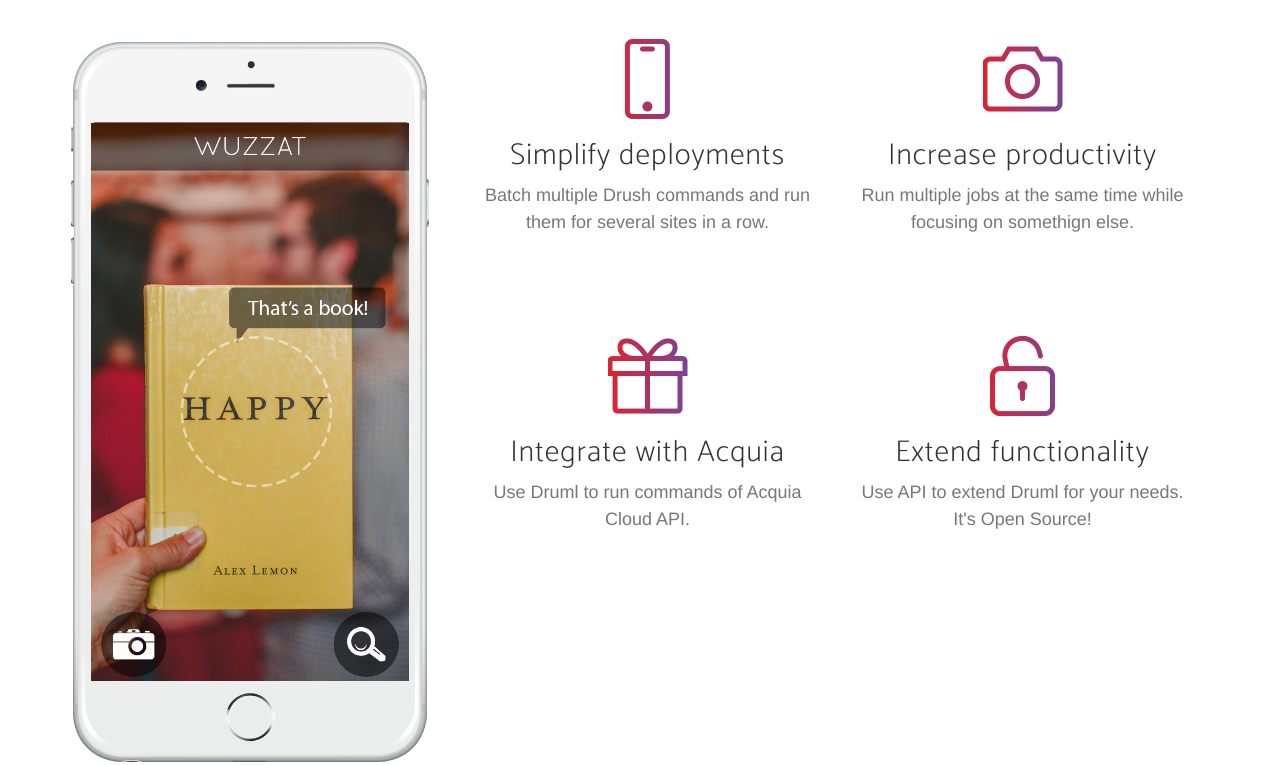
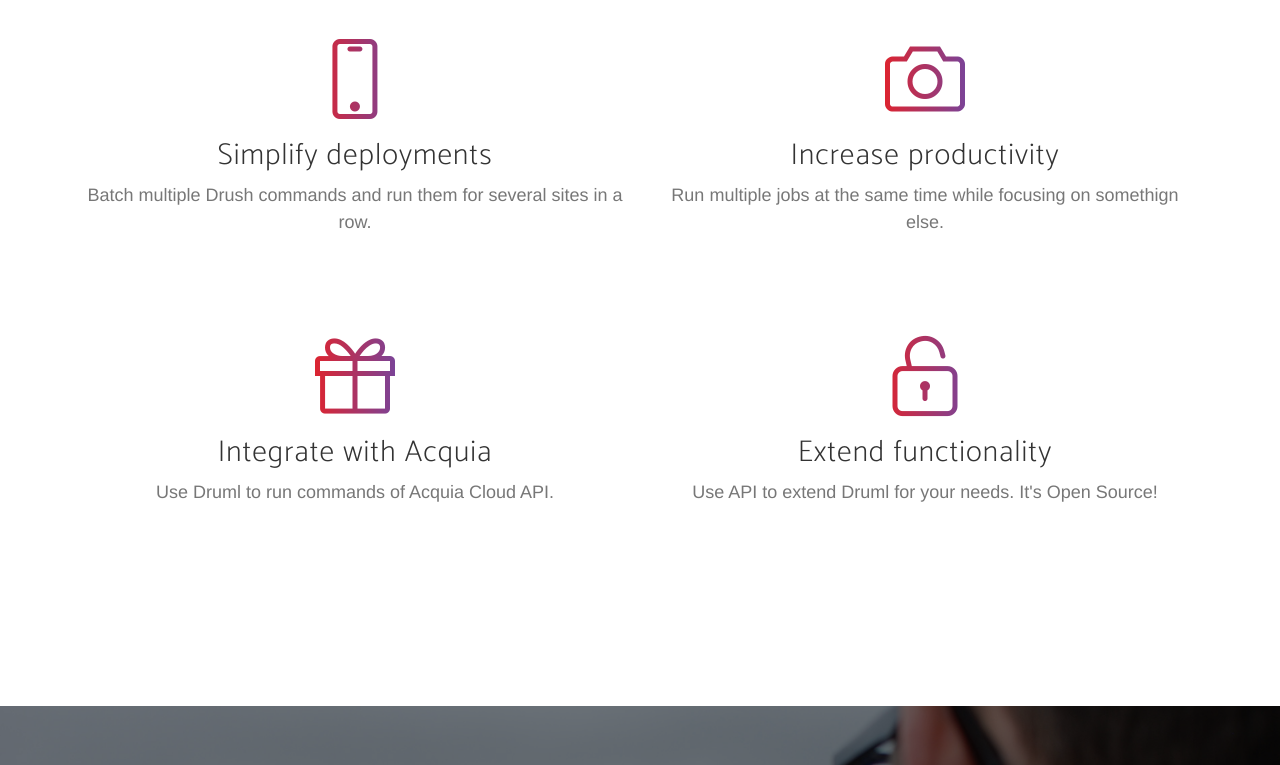
Before and after one commit to ncstabile17/druml-project, a website: page index.html in a window 1280 px wide. Shown: the part 1600-2365 px from the top of the page. Drawn offline with nearby package versions, Linux system fonts and the light colour scheme; a web font is replaced by a local one.

Commit message:
Add comsole recordings

```diff
--- a/index.html
+++ b/index.html
@@ -70,7 +70,7 @@
     <header>
         <div class="container">
             <div class="row">
-                <div class="col-sm-7">
+                <div class="col-sm-5">
                     <div class="header-content">
                         <div class="header-content-inner">
                             <h1>Improve your DevOps workflow for multiple Drupal sites with Druml</h1>
@@ -78,13 +78,13 @@
                         </div>
                     </div>
                 </div>
-                <div class="col-sm-5">
+                <div class="col-sm-7">
                     <div class="device-container">
-                        <div class="device-mockup iphone6_plus portrait white">
+                        <div class="device-mockup macbook_2015 gold">
                             <div class="device">
-                                <div class="screen">
+                                <div class="screen" >
                                     <!-- Demo image for screen mockup, you can put an image here, some HTML, an animation, video, or anything else! -->
-                                    <img src="img/demo-screen-1.jpg" class="img-responsive" alt="">
+                                    <img src="img/demo-screen-1.gif" class="img-responsive" alt="">
                                 </div>
                                 <div class="button">
                                     <!-- You can hook the "home button" to some JavaScript events or just remove it -->
@@ -123,21 +123,7 @@
                 </div>
             </div>
             <div class="row">
-                <div class="col-md-4">
-                    <div class="device-container">
-                        <div class="device-mockup iphone6_plus portrait white">
-                            <div class="device">
-                                <div class="screen">
-                                    <!-- Demo image for screen mockup, you can put an image here, some HTML, an animation, video, or anything else! -->
-                                    <img src="img/demo-screen-1.jpg" class="img-responsive" alt=""> </div>
-                                <div class="button">
-                                    <!-- You can hook the "home button" to some JavaScript events or just remove it -->
-                                </div>
-                            </div>
-                        </div>
-                    </div>
-                </div>
-                <div class="col-md-8">
+                <div class="col-md-12">
                     <div class="container-fluid">
                         <div class="row">
                             <div class="col-md-6">
```
Also changed, not shown: img/demo-screen-1.gif (added).
